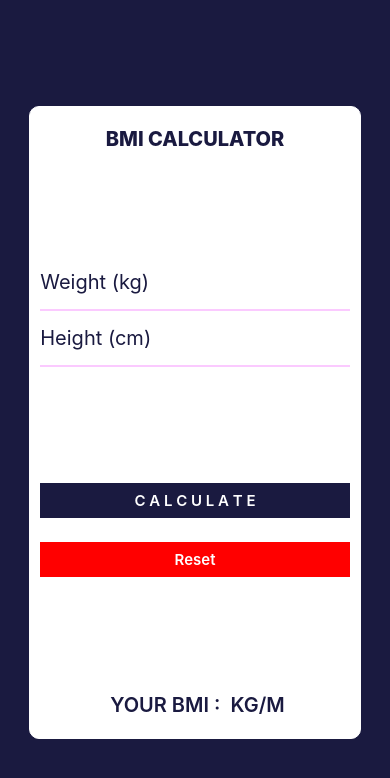
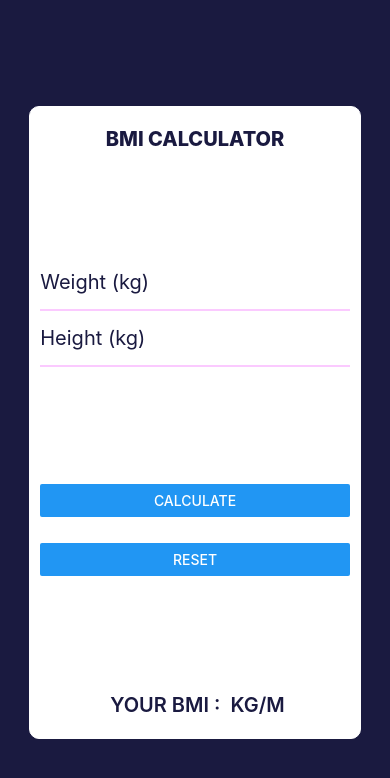
Before and after one commit to Danies24/BMICalculator, a React Native app: screen / in a window 390 px wide. Shown: the top 778 px of the page. Built offline with nearby package versions, Linux system fonts and the light colour scheme.

Commit message:
React Hook Form

```diff
--- a/Components/ReactHookForm.js
+++ b/Components/ReactHookForm.js
@@ -7,25 +7,30 @@ import {
   TouchableOpacity,
   View,
 } from 'react-native';
-import React, {useState} from 'react';
+import React, {useEffect, useState} from 'react';
 import {useForm, Controller} from 'react-hook-form';
 
 export default function App() {
-  const {control} = useForm();
-  const [Height, setHeight] = useState('');
-  const [Weight, setWeight] = useState('');
+  const {
+    control,
+    handleSubmit,
+    reset,
+    formState: {errors},
+  } = useForm();
+
   const [bmi, setBMI] = useState('');
   const [message, setMessage] = useState('');
 
-  const calculateBmiFunction = () => {
+  const calculateBmiFunction = data => {
+    const {Height, Weight} = data;
+
     if (Weight == 0 || Height == 0) {
-      Alert.alert('No Value Found', 'Enter Proper Weight and Height', [
+      Alert.alert('Wrong Value', 'Enter Proper Weight and Height', [
         {text: 'OK'},
       ]);
     } else {
       let bmi = (Weight / (Height * Height)) * 10000;
       setBMI(bmi.toFixed(1));
-
       if (bmi < 18.5) {
         setMessage('You are underweight');
       } else if (bmi > 18.5 && bmi < 24.9) {
@@ -37,47 +42,58 @@ export default function App() {
       }
     }
   };
-  const ResetFunction = () => {
-    setHeight('');
-    setWeight('');
-    setBMI('');
-    setMessage('');
-  };
+
   return (
     <View style={style.container}>
       <View style={style.middleBox}>
         <Text style={style.logo}>BMI CALCULATOR</Text>
         <View>
+          <Controller
+            control={control}
+            render={({field: {onChange, onBlur, value, ref}}) => (
               <TextInput
                 style={style.textInput}
                 placeholderTextColor="#1A1A40"
                 placeholder="Weight (kg)"
                 keyboardType="numeric"
-            value={Weight}
+                value={value}
                 keyboardAppearance="dark"
-            onChangeText={value => setWeight(value)}
+                onChangeText={value => onChange(value)}
               />
+            )}
+            name="Weight"
+            rules={{
+              required: true,
+            }}
+          />
+          {errors.Weight && <Text>Field required</Text>}
+          <Controller
+            control={control}
+            name="Height"
+            rules={{
+              required: true,
+            }}
+            render={({field: {onChange, onBlur, value, ref}}) => (
               <TextInput
                 style={style.textInput}
                 placeholderTextColor="#1A1A40"
-            placeholder="Height (cm)"
+                placeholder="Height (kg)"
                 keyboardType="numeric"
-            value={Height}
-            onChangeText={value => setHeight(value)}
+                value={value}
+                keyboardAppearance="dark"
+                onChangeText={value => onChange(value)}
               />
+            )}
+          />
+          {errors.Height && <Text>Field required</Text>}
         </View>
 
         <View style={style.buttonBox}>
-          <TouchableOpacity
-            style={style.button}
-            onPress={() => calculateBmiFunction()}>
-            <Text style={style.buttonText}>C A L C U L A T E</Text>
-          </TouchableOpacity>
-          <TouchableOpacity
-            style={[style.button, style.resetButton]}
-            onPress={() => ResetFunction()}>
-            <Text style={style.buttonText}>Reset</Text>
-          </TouchableOpacity>
+          <Button
+            title="Calculate"
+            onPress={handleSubmit(calculateBmiFunction)}
+          />
+          <Button title="Reset" onPress={() => reset()} />
         </View>
         <Text style={[style.message, style.bmiNumber]}>
           {' '}
```
Lines whose indentation alone changed are shown as unchanged.
